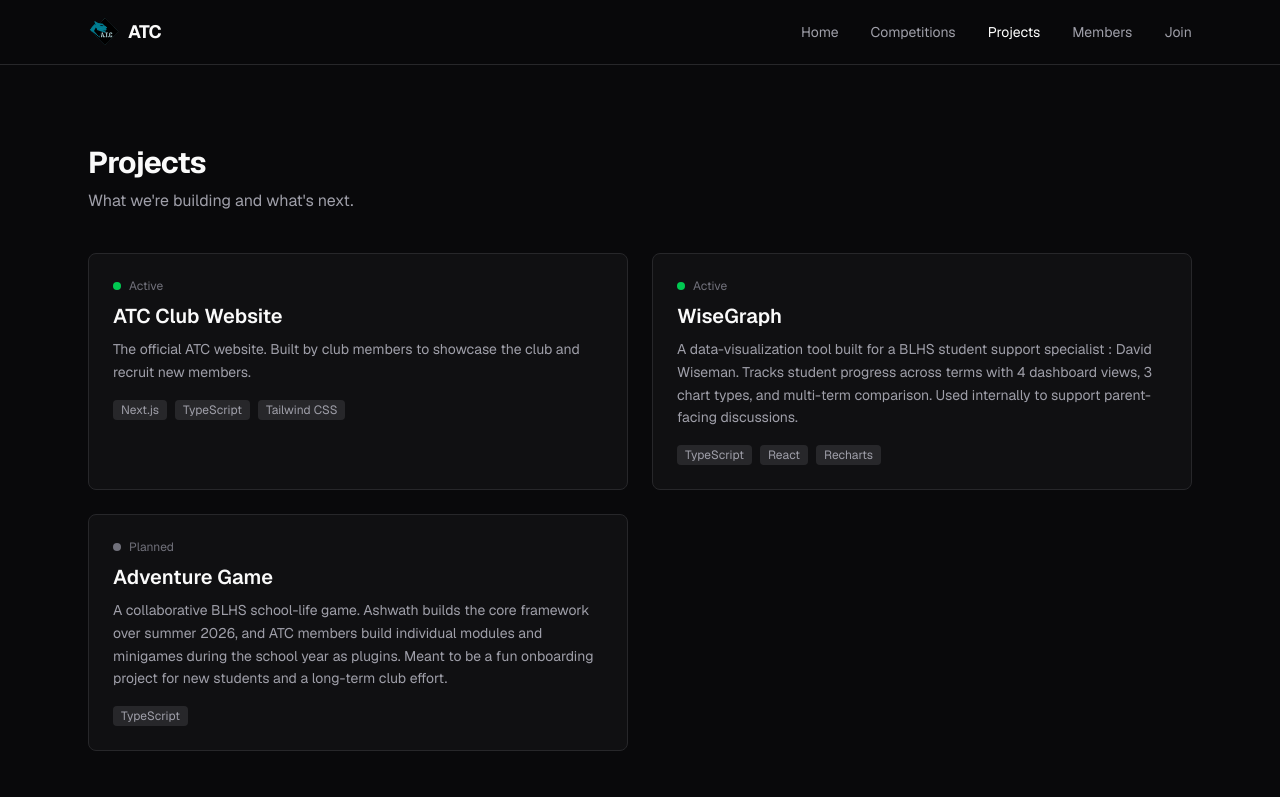
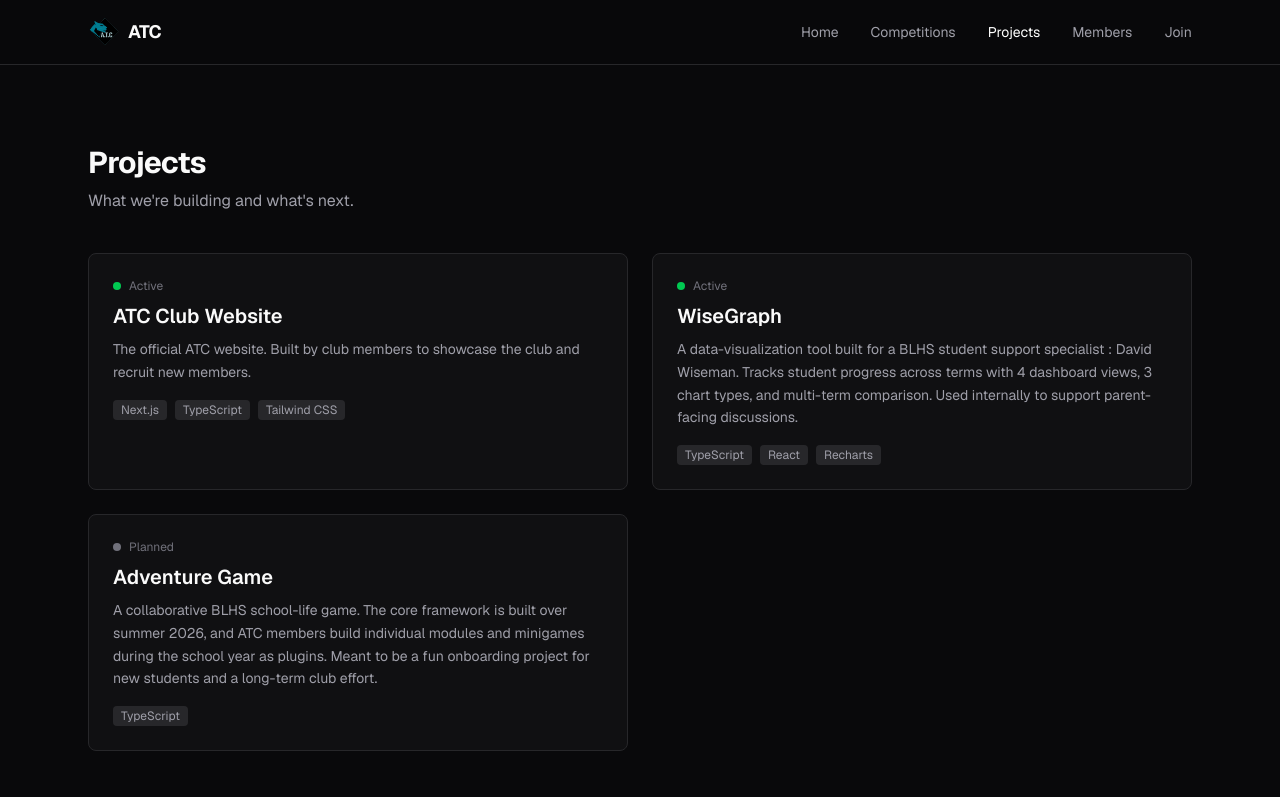
Before and after one commit to Algorithmic-Thinking-Club/atc-blhs, a Next.js app: page /projects in a window 1280 px wide. Shown: the top 797 px of the page. Built offline with nearby package versions, Linux system fonts and the light colour scheme.

Commit message:
tweak #6

```diff
--- a/data/projects.ts
+++ b/data/projects.ts
@@ -25,7 +25,7 @@ export const projects: Project[] = [
     title: "Adventure Game",
     status: "planned",
     description:
-      "A collaborative BLHS school-life game. Ashwath builds the core framework over summer 2026, and ATC members build individual modules and minigames during the school year as plugins. Meant to be a fun onboarding project for new students and a long-term club effort.",
+      "A collaborative BLHS school-life game. The core framework is built over summer 2026, and ATC members build individual modules and minigames during the school year as plugins. Meant to be a fun onboarding project for new students and a long-term club effort.",
     tech: ["TypeScript"],
   },
 ];
```
